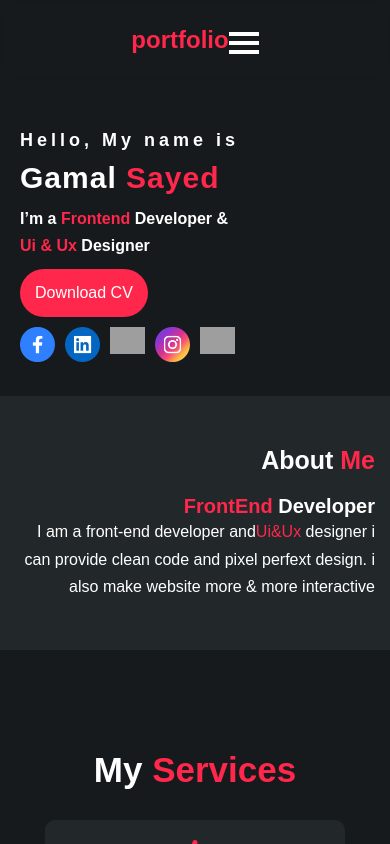
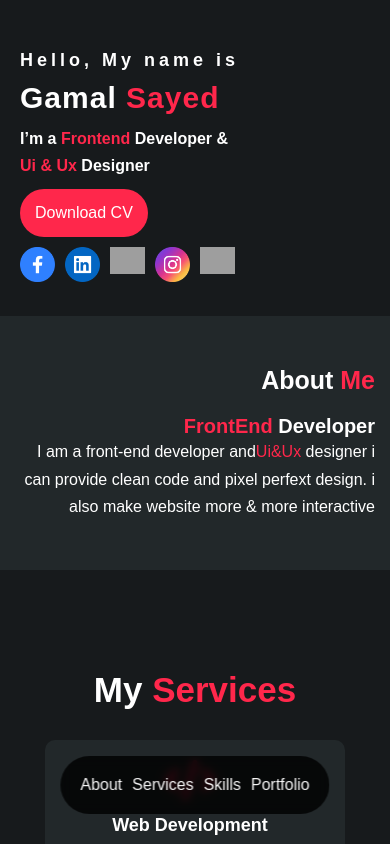
Before and after one commit to gamalsayed2002/gamal, a React (Create React App) app: page / in a window 390 px wide. Shown: the top 844 px of the page. Built offline with nearby package versions, Linux system fonts and the light colour scheme; grey boxes are pictures that could not be loaded.

Commit message:
add phone nav

```diff
--- a/public/index.html
+++ b/public/index.html
@@ -11,7 +11,7 @@
     <link rel="stylesheet" href="./wow js/animate.css" />
     <meta charset="utf-8" />
     <meta name="viewport" content="width=device-width, initial-scale=1" />
-    <title>React App</title>
+    <title>Gamal sayed</title>
   </head>
   <body>
     <div id="root"></div>
--- a/src/App.jsx
+++ b/src/App.jsx
@@ -1,9 +1,18 @@
 import Header from "./components/header/Header";
-
+import About from "./components/about/About";
+import Services from "./components/services/Services";
+import Skills from "./components/skills/Skills";
+import Projects from "./components/projects/Projects";
+import Footer from "./components/footer/Footer";
 function App() {
   return (
     <>
       <Header />
+      <About />
+    <Services />
+    <Skills />
+    <Projects />
+    <Footer />
     </>
   );
 }
--- a/src/components/contact/Contact.jsx
+++ /dev/null
@@ -1,94 +0,0 @@
-import styles from "./contact.module.css";
-
-export default function Contact() {
-  return (
-    // <section className={`${styles.form_container}`}>
-    //   <p className={`${styles.title}`}>Login</p>
-    //   <form className={`${styles.form}`}>
-    //     <div className={`${styles.input_group}`}>
-    //       <label htmlFor="username">Username</label>
-    //       <input type="text" name="username" id="username" placeholder />
-    //     </div>
-    //     <div className={`${styles.input_group}`}>
-    //       <label htmlFor="password">Password</label>
-    //       <input type="password" name="password" id="password" placeholder />
-    //       <div className={`${styles.forgot}`}>
-    //         <a rel="noopener noreferrer" href="#">
-    //           Forgot Password ?
-    //         </a>
-    //       </div>
-    //     </div>
-    //     <button className={`${styles.sign}`}>Sign in</button>
-    //   </form>
-    //   <div className={`${styles.social_message}`}>
-    //     <div className={`${styles.line}`} />
-    //     <p className={`${styles.message}`}>Login with social accounts</p>
-    //     <div className={`${styles.line}`} />
-    //   </div>
-    //   <div className={`${styles.social_icons}`}>
-    //     <button aria-label="Log in with Google" className={`${styles.icon}`}>
-    //       <svg
-    //         xmlns="http://www.w3.org/2000/svg"
-    //         viewBox="0 0 32 32"
-    //         className="w-5 h-5 fill-current"
-    //       >
-    //         <path d="M16.318 13.714v5.484h9.078c-0.37 2.354-2.745 6.901-9.078 6.901-5.458 0-9.917-4.521-9.917-10.099s4.458-10.099 9.917-10.099c3.109 0 5.193 1.318 6.38 2.464l4.339-4.182c-2.786-2.599-6.396-4.182-10.719-4.182-8.844 0-16 7.151-16 16s7.156 16 16 16c9.234 0 15.365-6.49 15.365-15.635 0-1.052-0.115-1.854-0.255-2.651z" />
-    //       </svg>
-    //     </button>
-    //     <button aria-label="Log in with Twitter" className={`${styles.icon}`}>
-    //       <svg
-    //         xmlns="http://www.w3.org/2000/svg"
-    //         viewBox="0 0 32 32"
-    //         className="w-5 h-5 fill-current"
-    //       >
-    //         <path d="M31.937 6.093c-1.177 0.516-2.437 0.871-3.765 1.032 1.355-0.813 2.391-2.099 2.885-3.631-1.271 0.74-2.677 1.276-4.172 1.579-1.192-1.276-2.896-2.079-4.787-2.079-3.625 0-6.563 2.937-6.563 6.557 0 0.521 0.063 1.021 0.172 1.495-5.453-0.255-10.287-2.875-13.52-6.833-0.568 0.964-0.891 2.084-0.891 3.303 0 2.281 1.161 4.281 2.916 5.457-1.073-0.031-2.083-0.328-2.968-0.817v0.079c0 3.181 2.26 5.833 5.26 6.437-0.547 0.145-1.131 0.229-1.724 0.229-0.421 0-0.823-0.041-1.224-0.115 0.844 2.604 3.26 4.5 6.14 4.557-2.239 1.755-5.077 2.801-8.135 2.801-0.521 0-1.041-0.025-1.563-0.088 2.917 1.86 6.36 2.948 10.079 2.948 12.067 0 18.661-9.995 18.661-18.651 0-0.276 0-0.557-0.021-0.839 1.287-0.917 2.401-2.079 3.281-3.396z" />
-    //       </svg>
-    //     </button>
-    //     <button aria-label="Log in with GitHub" className={`${styles.icon}`}>
-    //       <svg
-    //         xmlns="http://www.w3.org/2000/svg"
-    //         viewBox="0 0 32 32"
-    //         className="w-5 h-5 fill-current"
-    //       >
-    //         <path d="M16 0.396c-8.839 0-16 7.167-16 16 0 7.073 4.584 13.068 10.937 15.183 0.803 0.151 1.093-0.344 1.093-0.772 0-0.38-0.009-1.385-0.015-2.719-4.453 0.964-5.391-2.151-5.391-2.151-0.729-1.844-1.781-2.339-1.781-2.339-1.448-0.989 0.115-0.968 0.115-0.968 1.604 0.109 2.448 1.645 2.448 1.645 1.427 2.448 3.744 1.74 4.661 1.328 0.14-1.031 0.557-1.74 1.011-2.135-3.552-0.401-7.287-1.776-7.287-7.907 0-1.751 0.62-3.177 1.645-4.297-0.177-0.401-0.719-2.031 0.141-4.235 0 0 1.339-0.427 4.4 1.641 1.281-0.355 2.641-0.532 4-0.541 1.36 0.009 2.719 0.187 4 0.541 3.043-2.068 4.381-1.641 4.381-1.641 0.859 2.204 0.317 3.833 0.161 4.235 1.015 1.12 1.635 2.547 1.635 4.297 0 6.145-3.74 7.5-7.296 7.891 0.556 0.479 1.077 1.464 1.077 2.959 0 2.14-0.020 3.864-0.020 4.385 0 0.416 0.28 0.916 1.104 0.755 6.4-2.093 10.979-8.093 10.979-15.156 0-8.833-7.161-16-16-16z" />
-    //       </svg>
-    //     </button>
-    //   </div>
-    //   <p className="signup">
-    //     Don't have an account?
-    //     <a rel="noopener noreferrer" href="#" className={`${styles.signup}`}>
-    //       Sign up
-    //     </a>
-    //   </p>
-    // </section>
-
-    <section className={`${styles.contact}`} id="Contact">
-      <form className={`container ${styles.form_container}`}>
-
-  <div className={`${styles.user_box}`}>
-    <input type={`${styles.text}`} name required />
-    <label>Name</label>
-  </div>
-  <div className={`${styles.user_box}`}>
-    <input type="number"  required />
-    <label>Number</label>
-  </div>
-
-  <div className={`${styles.user_box}`}>
-    <input type="email"  required />
-    <label>Email</label>
-  </div>
-
-  <center>
-    <a href="#">
-      SEND
-      <span />
-    </a>
-
-    </center>
-
-
-      </form>
-    </section>
-  );
-}
--- a/src/components/footer/footer.module.css
+++ b/src/components/footer/footer.module.css
@@ -33,6 +33,6 @@
     gap: 5px;
   }
   .footer .footer_contianer .socail i {
-    font-size: 18px;
+    font-size: 25px;
   }
 }
--- a/src/components/header/Header.jsx
+++ b/src/components/header/Header.jsx
@@ -30,11 +30,7 @@ export default function Header() {
         <div className={`container ${styles.nav_container}`}>
           <h2 className="main-color">portfolio</h2>
           {/* burger icon */}
-          <div className={`${styles.menu}`}>
-            <div></div>
-            <div className={`${styles.special}`}></div>
-            <div></div>
-          </div>
+
           {/* burger
            icon */}
           <ul>
@@ -50,12 +46,27 @@ export default function Header() {
             <li>
               <a href="#Portfolio">Portfolio</a>
             </li>
-            <li>
-              <a href="#Contact">Contact</a>
-            </li>
+
           </ul>
         </div>
       </nav>
+      <div className={`${styles.phone_nav}`}>
+      <ul>
+            <li>
+              <a href="#About">About</a>
+            </li>
+            <li>
+              <a href="#Services">Services</a>
+            </li>
+            <li>
+              <a href="#Skills">Skills</a>
+            </li>
+            <li>
+              <a href="#Portfolio">Portfolio</a>
+            </li>
+
+          </ul>
+      </div>
       <div className={`${styles.landing}`}>
         <div className={`container ${styles.landing_container}`}>
           <div className={`${styles.content}`}>
--- a/src/components/header/header.module.css
+++ b/src/components/header/header.module.css
@@ -56,44 +56,39 @@
 .header nav ul li a:hover {
   color: var(--main-color);
 }
-
+.header .phone_nav{
+  display: none;
+}
 /* start media for nav */
 
 @media (max-width: 800px) {
-  .header nav {
-    position: relative;
+  .header nav{
+    display: none;
   }
-  .header nav .menu {
+  .header .phone_nav{
     display: block;
-  }
-
-  .header nav ul {
-    z-index: 100;
-    flex-direction: column;
-    position: absolute;
+    width: fit-content;
+    max-width: 99%;
+    background: rgba(0 0 0 / 80%);
+    backdrop-filter: blur(5px);
+    position: fixed;
+    z-index: 2000;
     left: 50%;
     transform: translateX(-50%);
-    width: 90%;
-    background-color: rgba(0 0 0 /70%);
-    backdrop-filter: blur(5px);
-    bottom: -268px;
-    scale: 0;
-    align-items: center;
-    padding: 20px 0;
-    transition: var(--main-transition);
-    border-radius: 5px;
+    bottom: 30px;
+    padding: 20px;
+    border-radius: 30px;
   }
-  .header nav ul li {
-    width: 100%;
+  .header .phone_nav ul{
+    display: flex;
+gap: 10px;
   }
-  .header nav ul li a {
-    width: 100%;
-    display: flex;
-    justify-content: center;
-    align-items: center;
-    color: white;
+  .header .phone_nav ul li a{
+    color: whitesmoke;
   }
 }
+
+/* start media for nav on small screen */
 
 /* start landing  */
 .header .landing .landing_container {
--- a/src/components/projects/Projects.jsx
+++ b/src/components/projects/Projects.jsx
@@ -5,7 +5,7 @@ export default function Projects() {
   let [currentActive, setCurrentActive] = useState("all");
   let [mainData, setMainData] = useState(maindata);
   return (
-    <section id="portfolio" className={`${styles.portfolio}`}>
+    <section id="Portfolio" className={`${styles.portfolio}`}>
       <div className={`container ${styles.projects_container}`}>
         <div className={`${styles.buttons}`}>
           <button
--- a/src/components/skills/Skills.jsx
+++ b/src/components/skills/Skills.jsx
@@ -5,7 +5,7 @@ import { useState } from "react";
 export default function Skills() {
   let [mainData, setMainData] = useState(skills);
   return (
-    <section className={`${styles.skills_section}`}>
+    <section className={`${styles.skills_section}`} id="Skills">
       <h2 className="main-h2">
         My <span className="main-color">Skills</span>
       </h2>
--- a/src/index.js
+++ b/src/index.js
@@ -2,24 +2,13 @@ import ReactDOM from "react-dom/client";
 import "./index.css";
 import App from "./App";
 import reportWebVitals from "./reportWebVitals";
-import About from "./components/about/About";
-import Services from "./components/services/Services";
-import Skills from "./components/skills/Skills";
-import Projects from "./components/projects/Projects";
-import Footer from "./components/footer/Footer";
-import Contact from "./components/contact/Contact";
+
 
 const root = ReactDOM.createRoot(document.getElementById("root"));
 root.render(
   <>
     <App />
-    <About />
-    <Services />
-    <Skills />
-    <Projects />
 
-
-    <Footer />
   </>
 );
 
```
Also changed, not shown: src/components/contact/contact.module.css (deleted, +0 -105 lines).
